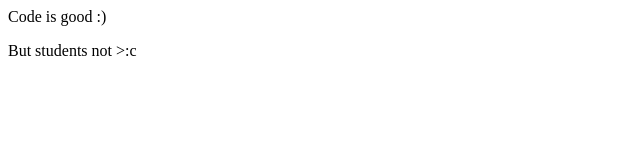
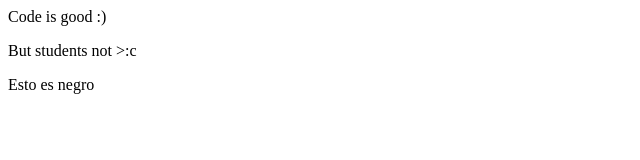
Before and after one commit to TzStrikerYT/BIT-smiling-institute, a plain HTML site: page index.html in a window 1280 px wide. Shown: the whole page, without its empty margins (0-640 px from the left). Drawn offline with Linux system fonts and the light colour scheme.

Commit message:
Update index.html

```diff
--- a/index.html
+++ b/index.html
@@ -1,2 +1,3 @@
 <p>Code is good :)</p>
 <p>But students not >:c</p>
+<p>Esto es negro</p>
```
